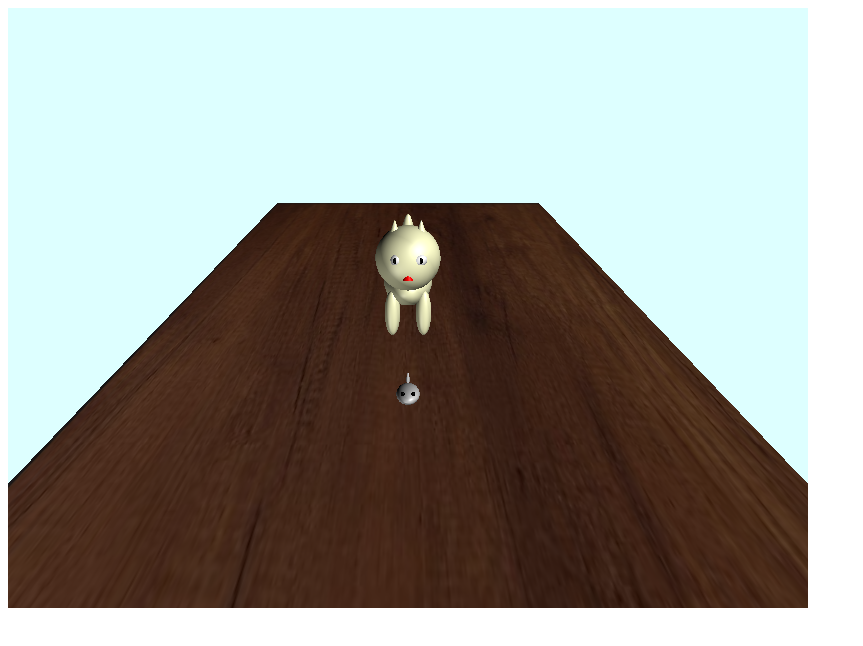
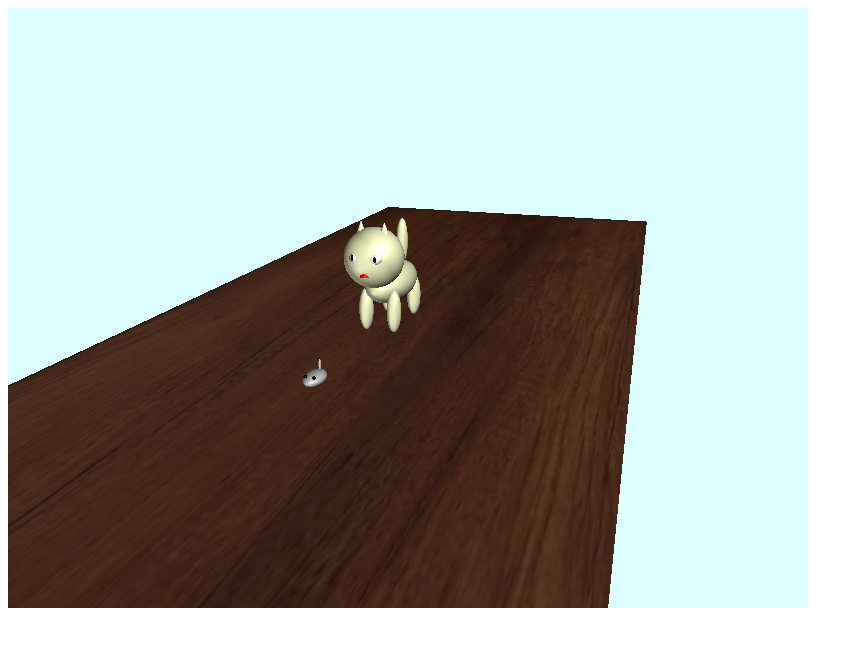
Before and after one commit to koike-shuuhei/all-report, a plain HTML site: page 1932158reportlast.html in a window 1280 px wide. Shown: the whole page, without its empty margins (0-863 px from the left). Drawn offline with nearby package versions, Linux system fonts and the light colour scheme; animation ran at ten frames a second.

Commit message:
Update 1932158reportlast.html

```diff
--- a/1932158reportlast.html
+++ b/1932158reportlast.html
@@ -27,7 +27,7 @@
         // カメラを作成
         const camera = new THREE.PerspectiveCamera(45, width / height);
         // カメラの初期座標を設定
-        camera.position.set(0, 5, 15);
+        camera.position.set(5, 5, 15);
 
         // カメラコントローラーを作成
         const controls = new THREE.OrbitControls(camera, document.body);
```
